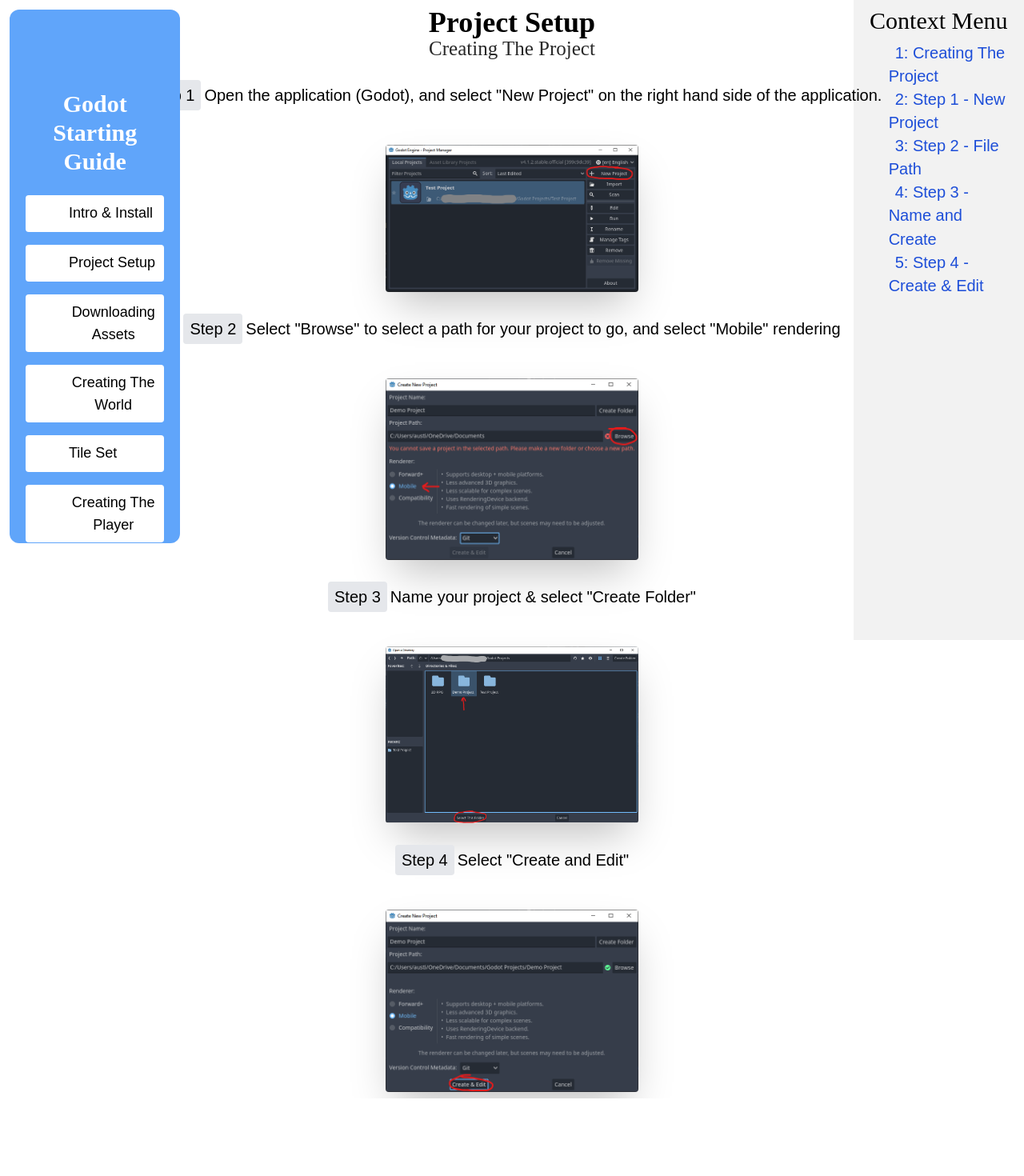
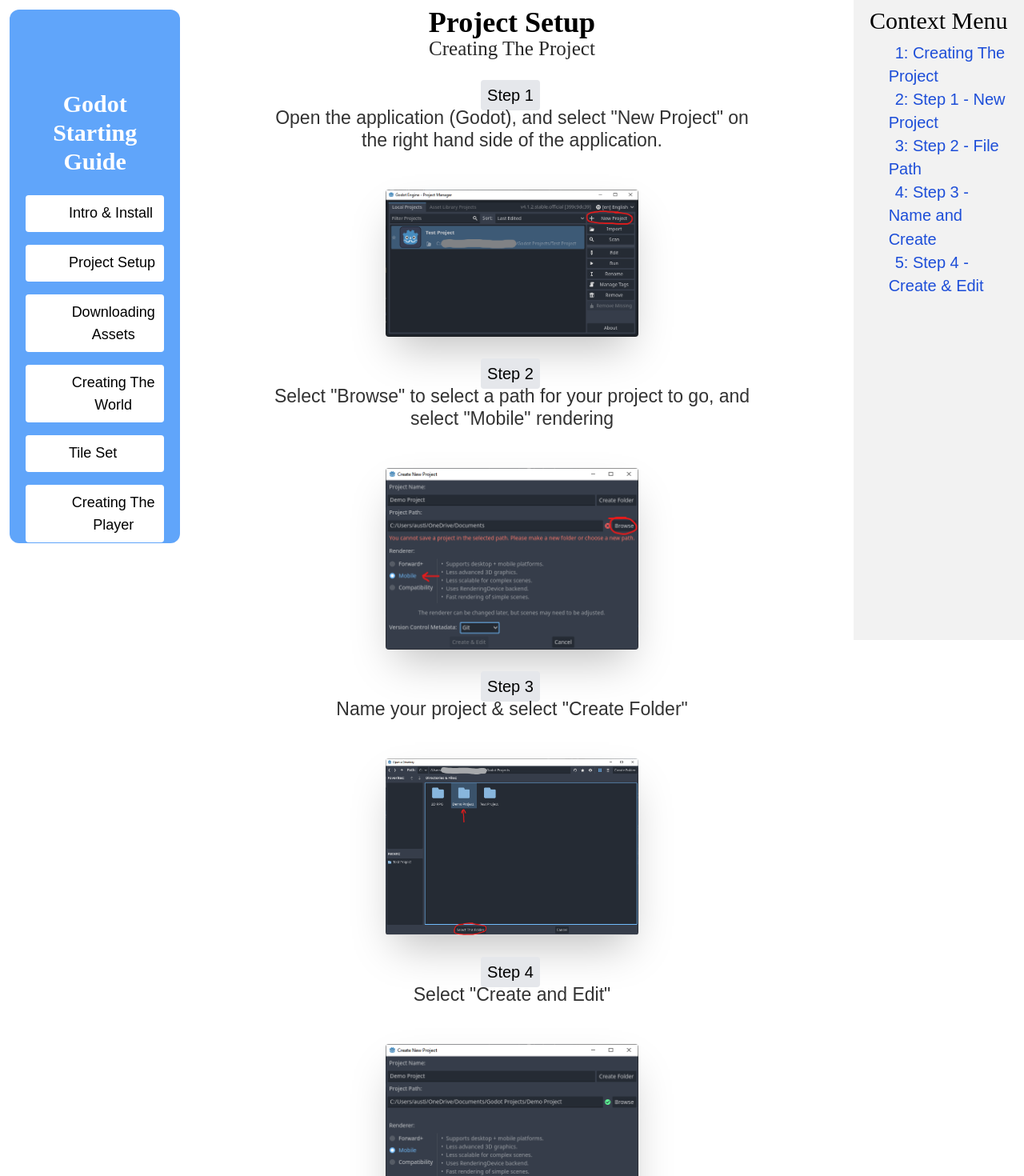
Before and after one commit to Finnder/startingguide_godot, a SvelteKit app: page /project_setup in a window 1280 px wide. Shown: the top 1470 px of the page at 80% size. Before the commit the page ends 1373 px from the top, so only its background shows below. Built offline with nearby package versions, Linux system fonts and the light colour scheme; some icons are missing; a web font is replaced by a local one.

Commit message:
fixed some other width w text issues

```diff
--- a/src/routes/project_setup/+page.svelte
+++ b/src/routes/project_setup/+page.svelte
@@ -23,16 +23,16 @@
     <h2 id="creating-the-proj">Creating The Project</h2>
 
     <ul class="step-list text-xl mt-2">
-        <li id="step-1"><span class="step">Step 1</span>Open the application (Godot), and select "New Project" on the right hand side of the application.</li>
+        <li id="step-1"><span class="step">Step 1</span><p>Open the application (Godot), and select "New Project" on the right hand side of the application.</p></li>
         <img src={nameandcreate} alt="">
 
-        <li id="step-2"><span class="step">Step 2</span>Select "Browse" to select a path for your project to go, and select "Mobile" rendering</li>
+        <li id="step-2"><span class="step">Step 2</span><p>Select "Browse" to select a path for your project to go, and select "Mobile" rendering</p></li>
         <img src={createandedit} alt="">
 
-        <li id="step-3"><span class="step">Step 3</span>Name your project & select "Create Folder"</li>
+        <li id="step-3"><span class="step">Step 3</span><p>Name your project & select "Create Folder"</p></li>
         <img src={makefolder} alt="">
 
-        <li id="step-4"><span class="step">Step 4</span>Select "Create and Edit"</li>
+        <li id="step-4"><span class="step">Step 4</span><p>Select "Create and Edit"</p></li>
         <img src={createedit} alt="">
 
     </ul>
```
